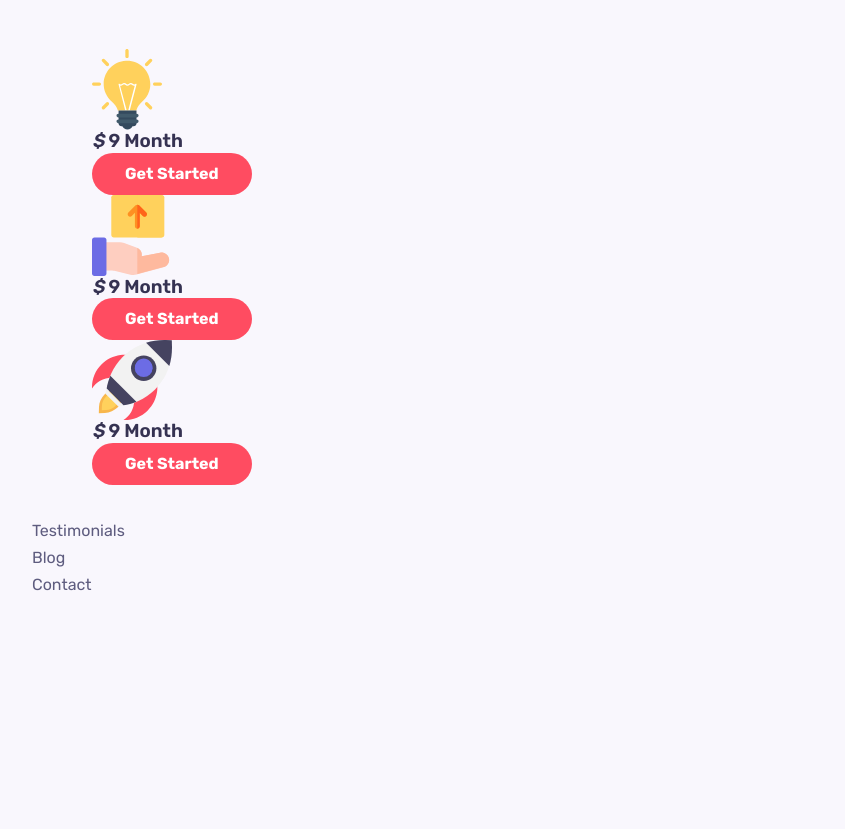
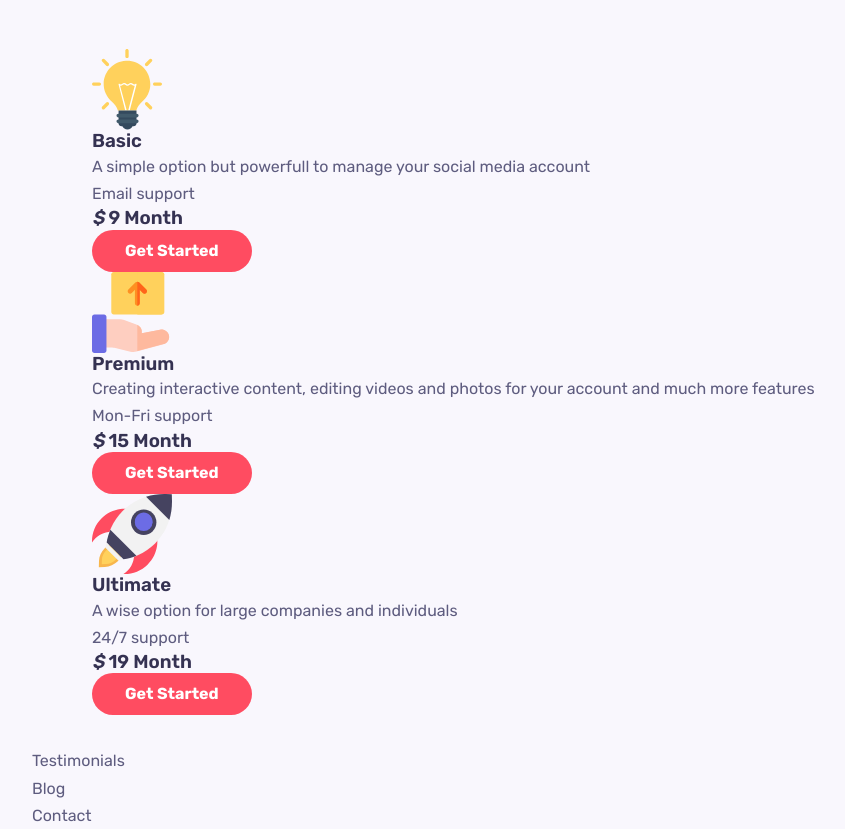
Before and after one commit to IrfanCatovic/my_portfolio, a React (Create React App) app: page / in a window 1280 px wide. Shown: the part 4380-5209 px from the top of the page, without its empty margins (78-923 px from the left). Before the commit the page ends 4978 px from the top, so only its background shows below. Built offline with nearby package versions, Linux system fonts and the light colour scheme.

Commit message:
Pricing added

```diff
--- a/src/components/Pricing/Pricing.jsx
+++ b/src/components/Pricing/Pricing.jsx
@@ -10,9 +10,11 @@ function Pricing() {
       <div className="pricing_container grid">
         <div className="pricing_item">
           <img src={Image1} alt="" className="pricing_img" />
-          <h3 className="pricing_plan"></h3>
-          <p className="pricing_title"></p>
-          <p className="pricing_support"></p>
+          <h3 className="pricing_plan">Basic</h3>
+          <p className="pricing_title">
+            A simple option but powerfull to manage your social media account
+          </p>
+          <p className="pricing_support">Email support</p>
           <h3 className="price">
             <em>$</em> 9 <span>Month</span>
           </h3>
@@ -23,11 +25,14 @@ function Pricing() {
 
         <div className="pricing_item">
           <img src={Image2} alt="" className="pricing_img" />
-          <h3 className="pricing_plan"></h3>
-          <p className="pricing_title"></p>
-          <p className="pricing_support"></p>
+          <h3 className="pricing_plan">Premium</h3>
+          <p className="pricing_title">
+            Creating interactive content, editing videos and photos for your
+            account and much more features
+          </p>
+          <p className="pricing_support">Mon-Fri support</p>
           <h3 className="price">
-            <em>$</em> 9 <span>Month</span>
+            <em>$</em> 15 <span>Month</span>
           </h3>
           <a href="#" className="btn">
             Get Started
@@ -36,11 +41,13 @@ function Pricing() {
 
         <div className="pricing_item">
           <img src={Image3} alt="" className="pricing_img" />
-          <h3 className="pricing_plan"></h3>
-          <p className="pricing_title"></p>
-          <p className="pricing_support"></p>
+          <h3 className="pricing_plan">Ultimate</h3>
+          <p className="pricing_title">
+            A wise option for large companies and individuals
+          </p>
+          <p className="pricing_support">24/7 support</p>
           <h3 className="price">
-            <em>$</em> 9 <span>Month</span>
+            <em>$</em> 19 <span>Month</span>
           </h3>
           <a href="#" className="btn">
             Get Started
```
